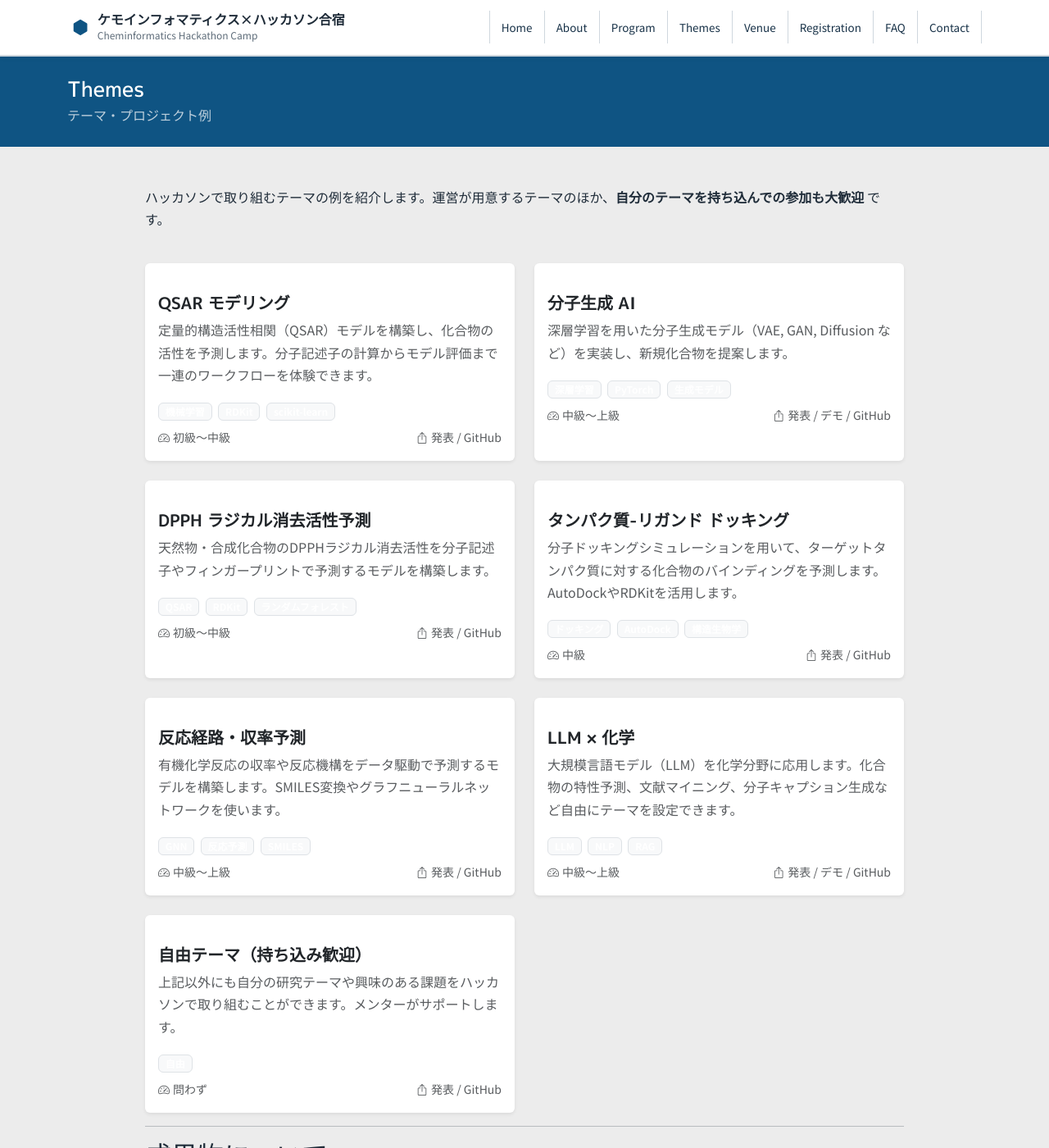
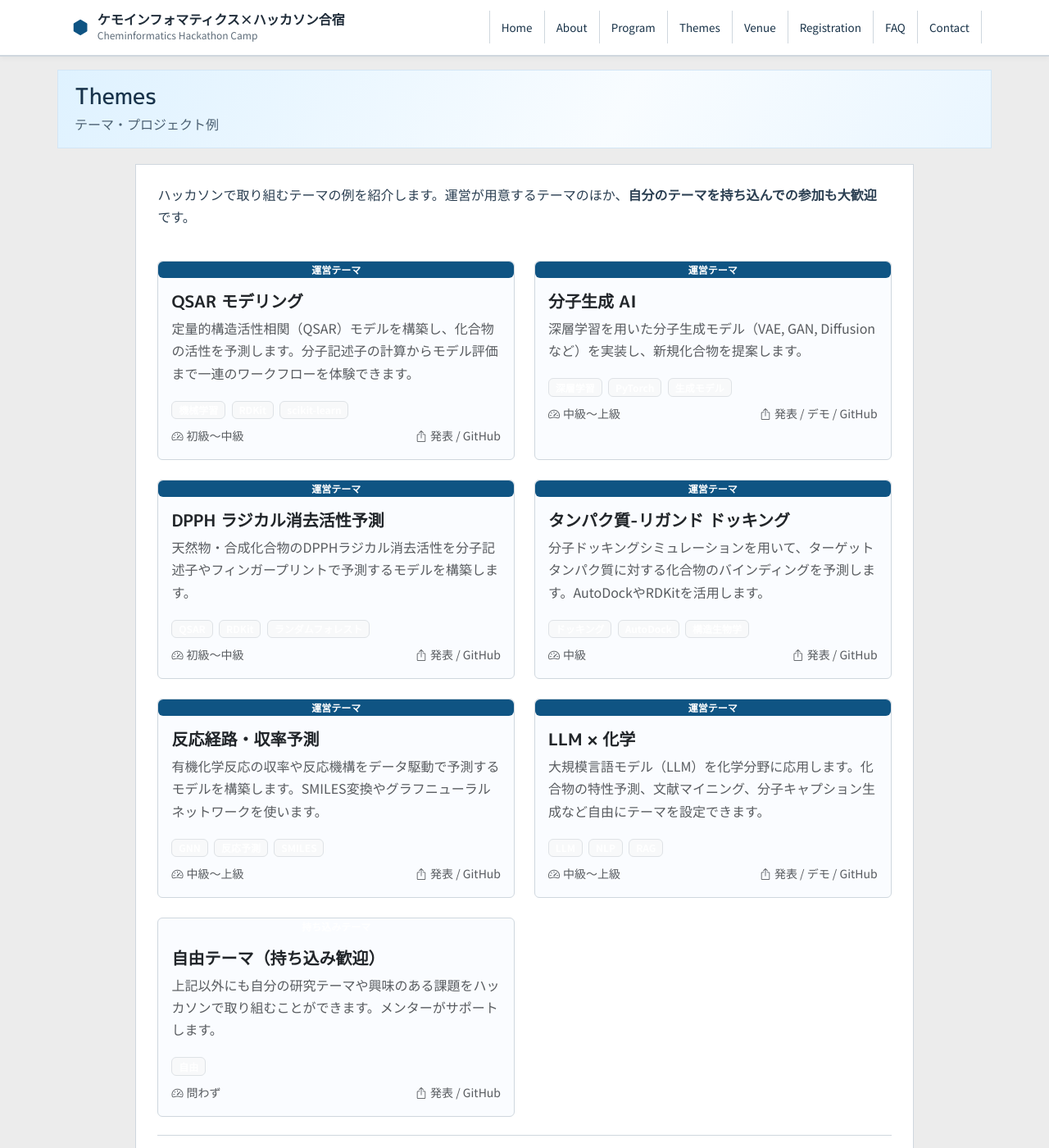
Before and after one commit to Cheminformatics-hackathon/homepage, a Jekyll site: the page built from themes.md, in a window 1280 px wide and 1400 px high. Shown: the whole window at 82% size. Built offline with Jekyll 4.4.1, drawn with Linux system fonts in a browser that asks for light colours; a style sheet for code colours, icons or effects is not loaded.

Commit message:
update_pages_20260220

```diff
--- a/_layouts/default.html
+++ b/_layouts/default.html
@@ -5,7 +5,7 @@
     {% include head.html %}
 </head>
 
-<body>
+<body{% if page.body_class %} class="{{ page.body_class }}"{% endif %}>
     {% include nav.html %}
 
     <main>
--- a/_layouts/page.html
+++ b/_layouts/page.html
@@ -2,18 +2,18 @@
 layout: default
 ---
 
-<div class="page-header-section py-4 bg-navy text-white">
+<div class="page-header-section py-4">
     <div class="container">
         <h1 class="page-title mb-1">{{ page.title }}</h1>
         {% if page.subtitle %}
-        <p class="page-subtitle mb-0 text-light opacity-75">{{ page.subtitle }}</p>
+        <p class="page-subtitle mb-0">{{ page.subtitle }}</p>
         {% endif %}
     </div>
 </div>
 
-<div class="container py-5">
+<div class="container page-content-wrap py-5">
     <div class="row justify-content-center">
-        <div class="col-lg-10">
+        <div class="col-lg-10 page-content">
             {{ content }}
         </div>
     </div>
--- a/assets/css/custom.css
+++ b/assets/css/custom.css
@@ -372,17 +372,84 @@ a:hover {
 }
 
 .page-header-section {
-  background: var(--brand-blue);
+  background: var(--page-bg);
+  padding: 1rem 0 0.4rem !important;
+}
+
+.page-header-section .container {
+  background: linear-gradient(120deg, var(--brand-sky), #f8fcff 60%, #eaf6ff);
+  border: 1px solid #d3e6f5;
+  padding: 0.95rem 1.25rem;
 }
 
 .page-title {
   margin: 0;
-  color: #fff;
-  font-size: 1.6rem;
+  color: #18334b;
+  font-size: 1.7rem;
 }
 
 .page-subtitle {
-  color: rgba(255, 255, 255, 0.85);
+  color: #4c6173;
+}
+
+.page-content-wrap {
+  padding-top: 0.8rem !important;
+}
+
+.page-content {
+  background: var(--panel);
+  border: 1px solid var(--line);
+  padding: 1.4rem 1.65rem;
+}
+
+.page-content h2 {
+  margin-top: 0.4rem;
+  margin-bottom: 1rem;
+  color: #1a3146;
+}
+
+.about-block {
+  background: #fafcff;
+  border: 1px solid var(--line);
+  padding: 1.1rem 1.2rem;
+  margin-bottom: 1rem;
+}
+
+.about-block h2 {
+  margin-top: 0.1rem;
+}
+
+.about-block-tools {
+  margin-top: -0.3rem;
+}
+
+.page-content p,
+.page-content li,
+.page-content td,
+.page-content th {
+  color: #2b3f52;
+}
+
+.page-content hr {
+  border: 0;
+  border-top: 1px solid var(--line);
+  margin: 1.4rem 0;
+  opacity: 1;
+}
+
+.page-content table {
+  width: 100%;
+}
+
+.page-content .card {
+  border: 1px solid var(--line) !important;
+  box-shadow: none !important;
+  background: #fafcff;
+}
+
+.page-content .badge.bg-navy {
+  background: var(--brand-blue);
+  color: #fff;
 }
 
 .site-footer {
@@ -396,6 +463,7 @@ a:hover {
   display: flex;
   justify-content: space-between;
   gap: 1.2rem;
+  padding: 0 0.8rem;
 }
 
 .footer-brand h2 {
@@ -477,6 +545,12 @@ a:hover {
     padding: 2rem 1.1rem 1.6rem;
   }
 
+  .page-header-section .container,
+  .page-content {
+    padding-left: 1rem;
+    padding-right: 1rem;
+  }
+
   .hero-meta {
     font-size: 0.9rem;
   }
```
Also changed, not shown: about.md (+53 -53 lines), 11 other files.
